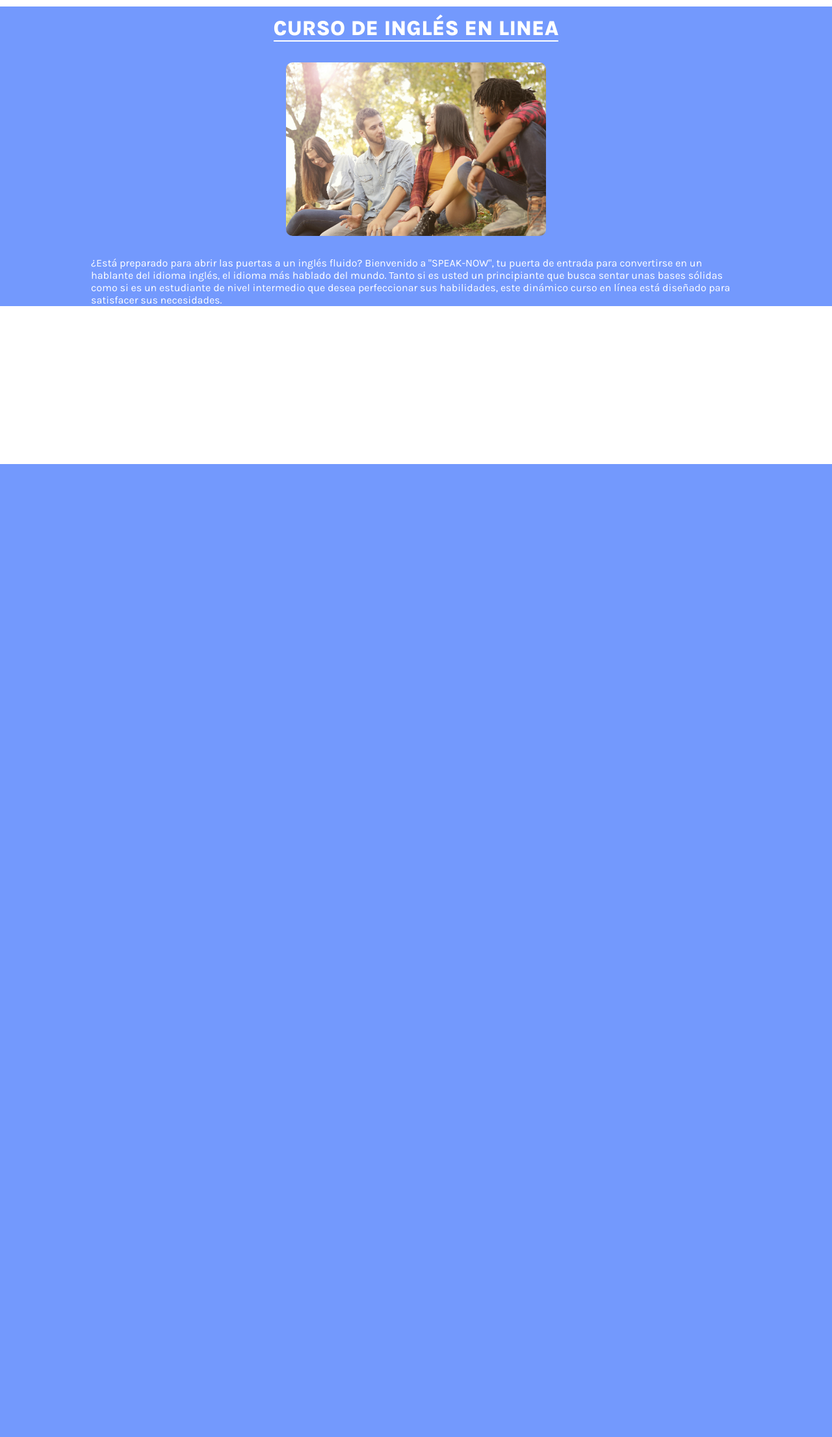
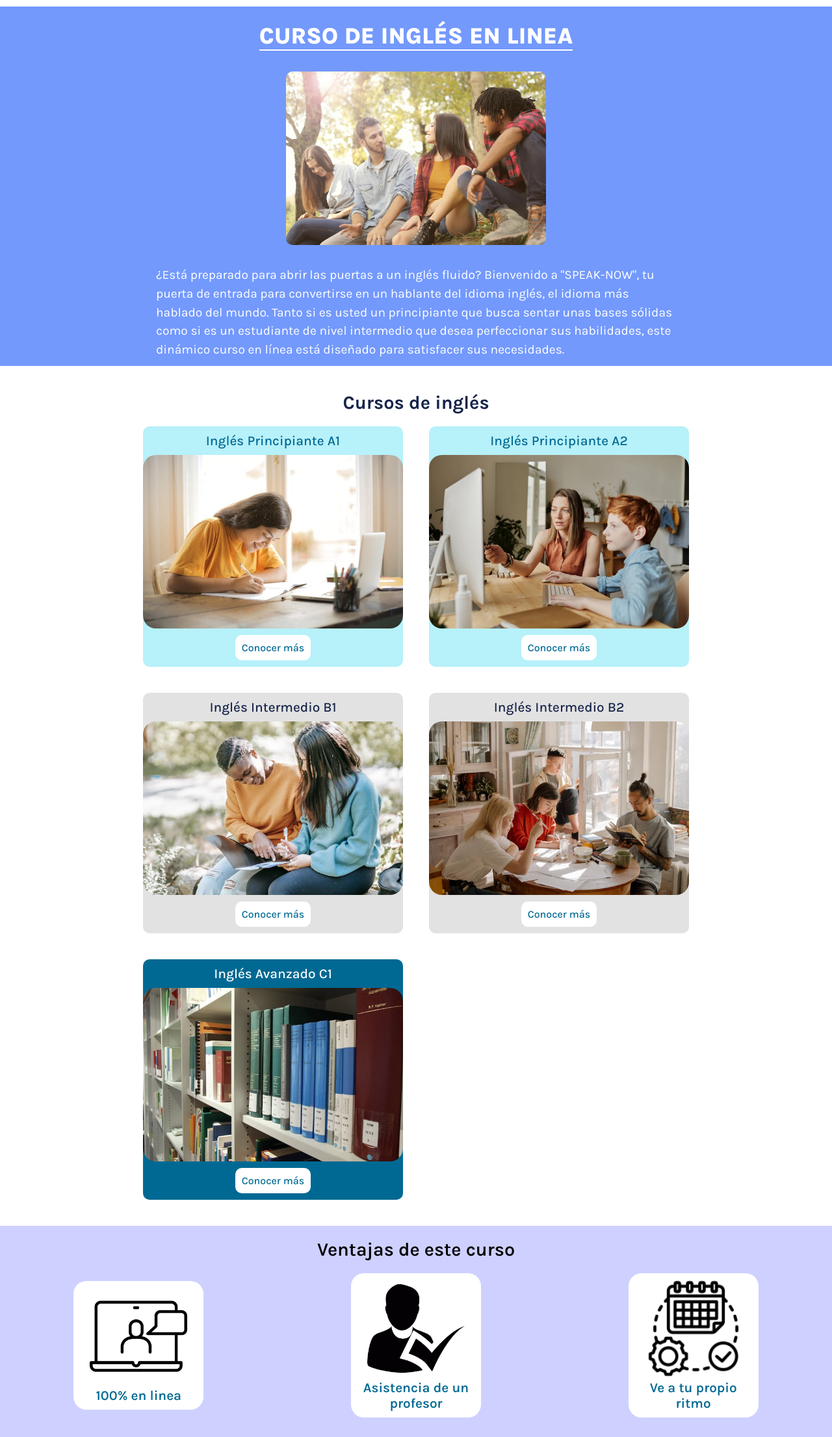
Before and after one commit to oscarjc17/DjangoLandingPage, a Django app: page / in a window 1280 px wide. Shown: the part 86-2297 px from the top of the page at 65% size. Before the commit the page ends 800 px from the top, so only its background shows below. Run offline with Django 5.2, Linux system fonts and the light colour scheme.

Commit message:
17-April-24

```diff
--- a/web/static/web/css/style.css
+++ b/web/static/web/css/style.css
@@ -4,6 +4,9 @@
     --turquesa: #20dad8;
     --azul-cielo-claro: #b7f1f9;
     --azul-oscuro: #16244a;
+    --azul-fuerte: #006993;
+    --azulado: #ced1ff;
+    --gris-claro: #e2e2e2;
 }
 
 * {
@@ -72,12 +75,13 @@ nav {
     flex-wrap: wrap;
     gap: 2rem;
     margin-top: 10px;
+    padding: 10px 0 10px 0;
     background-color: var(--azul-cielo);
 }
 
 .about-title {
     color: white;
-    font-size: 2rem;
+    font-size: 2.2rem;
     font-weight: 800;
     padding-top: 15px;
     border-bottom: solid 2px white;
@@ -90,6 +94,137 @@ nav {
 }
 
 .about-parrafo {
-    width: 1000px;
+    width: 800px;
     color: white;
+    font-size: 1.2rem;
+    line-height: 1.5;
 }
+
+
+/* courses */
+
+
+.courses {
+    text-align: center;
+}
+
+.items {
+    display: grid;
+    grid-template-columns: 400px 400px;
+    /* grid-template-columns: repeat(1, 1fr); */
+    justify-content: center;
+    gap: 40px;
+    width: 80%;
+    margin: 0 auto;
+
+}
+
+.item {
+    display: flex;
+    flex-direction: column;
+    justify-content: center;
+    align-items: center;
+    border-radius: 10px;
+}
+
+.item-a1 {
+    background-color: var(--azul-cielo-claro);
+}
+
+.item-b1 {
+    background-color: var(--gris-claro);
+}
+
+.item-c1 {
+    background-color: var(--azul-fuerte);
+}
+
+.title-name {
+    margin: 40px 0 20px 0;
+    font-size: 1.8rem;
+    color: var(--azul-oscuro);
+}
+
+.item-title-a1 {
+    font-size: 1.3rem;
+    font-weight: 500;
+    color: var(--azul-fuerte);
+    padding: 10px 0 10px 0;
+}
+
+.item-title-b1 {
+    font-size: 1.3rem;
+    font-weight: 500;
+    color: var(--azul-oscuro);
+    padding: 10px 0 10px 0;
+}
+
+.item-title-c1 {
+    font-size: 1.3rem;
+    font-weight: 500;
+    color: white;
+    padding: 10px 0 10px 0;
+}
+
+.item-img {
+    max-width: 400px;
+    border-radius: 20px;
+}
+
+.item-button {
+    margin: 10px;
+    padding: 10px  10px ;
+    border-radius: 10px;
+    color: var(--azul-fuerte);
+    background-color: white;
+    text-decoration: none;
+    font-weight: 500;
+    transition: .5s;
+}
+
+.item-button:hover {
+    color: var(--azul-oscuro);
+    text-decoration: solid 1.5px underline;
+}
+
+
+/* benefits */
+
+
+.benefits {
+    text-align: center;
+    background-color: var(--azulado);
+    margin: 40px 0 0 0;
+    padding: 0 0 30px 0;
+}
+
+.benefits-title {
+    font-size: 1.8rem;
+    font-weight: 600;
+    padding: 20px 0 20px 0;
+}
+
+.benefits-items {
+    display: flex;
+    flex-direction: row;
+    justify-content: space-around;
+    align-items: center;
+    flex-wrap: wrap;
+}
+
+.benefits-img {
+    width: 150px;
+}
+
+.benefit-item {
+   background-color: white;
+   border-radius: 20px;
+   padding: 10px;
+   width: 200px;
+}
+
+.benefits-info {
+    font-size: 1.3rem;
+    color: var(--azul-fuerte);
+    font-weight: 600;
+}
--- a/web/templates/web/index.html
+++ b/web/templates/web/index.html
@@ -39,6 +39,63 @@
                 Tanto si es usted un principiante que busca sentar unas bases sólidas como si es un estudiante de nivel                 intermedio que desea perfeccionar sus habilidades, este dinámico curso en línea está diseñado para              satisfacer sus necesidades.
             </p>
         </section>
+
+        <section class="courses">
+            <h2 class="title-name">Cursos de inglés</h2>
+            <div class="items">
+                <div class="item item-a1">
+                    <p class="item item-title-a1">Inglés Principiante A1</p>
+                    <img src="{% static 'web/img/beginner-1.jpg' %}" alt="img-beginner" class="item-img">
+                    <a href="#" class="item-button">Conocer más</a>
+                </div>
+                <div class="item item-a1">
+                    <p class="item-title-a1">Inglés Principiante A2</p>
+                    <img src="{% static 'web/img/beginner-2.jpg' %}" alt="img-beginner" class="item-img">
+                    <a href="#" class="item-button">Conocer más</a>
+                </div>
+                <div class="item item-b1">
+                    <p class="item-title-b1">Inglés Intermedio B1</p>
+                    <img src="{% static 'web/img/intermedio-1.jpg' %}" alt="img-beginner" class="item-img">
+                    <a href="#" class="item-button">Conocer más</a>
+                </div>
+                <div class="item item-b1">
+                    <p class="item-title-b1">Inglés Intermedio B2</p>
+                    <img src="{% static 'web/img/intermedio-2.jpg' %}" alt="img-beginner" class="item-img">
+                    <a href="#" class="item-button">Conocer más</a>
+                </div>
+                <div class="item item-c1">
+                    <p class="item-title-c1">Inglés Avanzado C1</p>
+                    <img src="{% static 'web/img/avanzado-1.jpg' %}" alt="img-beginner" class="item-img">
+                    <a href="#" class="item-button">Conocer más</a>
+                </div>
+            </div>
+        </section>
+
+        <section class="benefits">
+            <p class="benefits-title">
+                Ventajas de este curso
+            </p>
+            <div class="benefits-items">
+                <div class="benefit-item">
+                    <img src="{% static 'web/img/online.png' %}" alt="online-img" class="benefits-img">
+                    <p class="benefits-info">
+                        100% en linea
+                    </p>
+                </div>
+                <div class="benefit-item">
+                    <img src="{% static 'web/img/asistencia.png' %}" alt="online-img" class="benefits-img">
+                    <p class="benefits-info">
+                        Asistencia de un profesor
+                    </p>
+                </div>
+                <div class="benefit-item">
+                    <img src="{% static 'web/img/paso.png' %}" alt="online-img" class="benefits-img">
+                    <p class="benefits-info">
+                        Ve a tu propio ritmo
+                    </p>
+                </div>
+            </div>
+        </section>
     </main>
 
     <script src="{% static 'web/js/script.js' %}"></script>
```
Also changed, not shown: web/static/web/img/intermedio-1.jpg.
